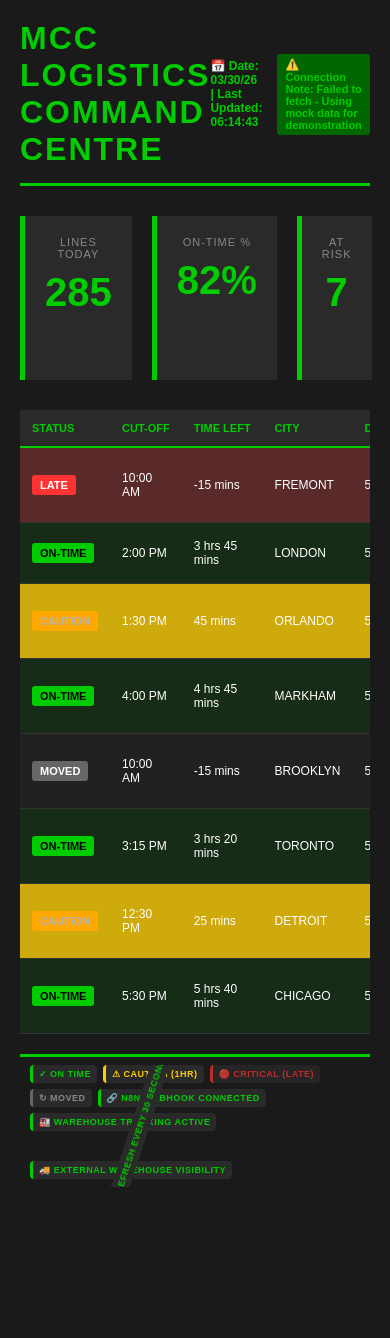
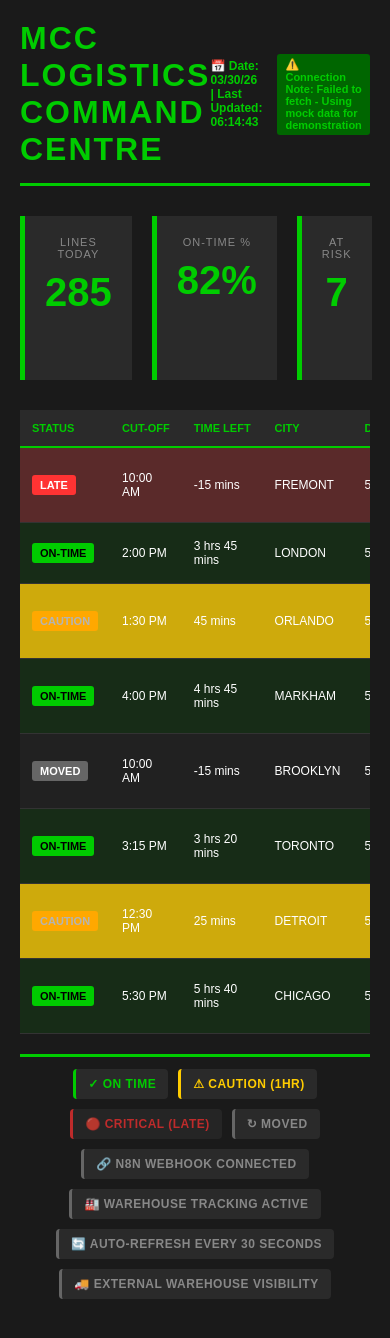
Before and after one commit to ricardo-business-camp/mcc-logistics-dashboard, a React (Create React App) app: page / in a window 390 px wide. Shown: the top 1338 px of the page. Before the commit the page ends 1235 px from the top, so only its background shows below. Built offline with nearby package versions, Linux system fonts and the light colour scheme.

Commit message:
Update App.css

```diff
--- a/src/App.css
+++ b/src/App.css
@@ -15,6 +15,8 @@ body {
   min-height: 100vh;
   padding: 20px;
   padding-bottom: 40px;
+  display: flex;
+  flex-direction: column;
 }
 
 /* HEADER */
@@ -176,6 +178,15 @@ body {
   }
 }
 
+@keyframes pulse {
+  0%, 100% {
+    opacity: 1;
+  }
+  50% {
+    opacity: 0.6;
+  }
+}
+
 /* STATUS BADGE */
 .status-badge {
   display: inline-block;
@@ -236,29 +247,32 @@ body {
   font-size: 10px;
   color: #888;
 }
-/* DASHBOARD FOOTER */
+
+/* ===== DASHBOARD FOOTER ===== */
 .dashboard-footer {
   background-color: #1a1a1a;
   border-top: 3px solid #00cc00;
-  padding: 15px 20px;
+  padding: 12px 15px;
   margin-top: auto;
   position: relative;
   bottom: 0;
   width: 100%;
+  box-sizing: border-box;
 }
 
 .footer-status {
   display: flex;
   flex-wrap: wrap;
-  gap: 20px;
+  gap: 10px;
   justify-content: center;
   align-items: center;
+  width: 100%;
 }
 
 .status-item {
   display: inline-flex;
   align-items: center;
-  gap: 8px;
+  gap: 6px;
   font-size: 12px;
   color: #888;
   font-weight: bold;
@@ -267,7 +281,8 @@ body {
   padding: 8px 12px;
   border-radius: 4px;
   background-color: #2a2a2a;
-  transition: all 0.3s ease;
+  border-left: 3px solid #666;
+  white-space: nowrap;
 }
 
 .status-item.on-time {
@@ -290,92 +305,3 @@ body {
   color: #888;
   border-left: 3px solid #666;
 }
-
-.status-item.webhook {
-  color: #00cc00;
-  border-left: 3px solid #00cc00;
-}
-
-.status-item.warehouse {
-  color: #00cc00;
-  border-left: 3px solid #00cc00;
-}
-
-.status-item.refresh {
-  color: #00cc00;
-  border-left: 3px solid #00cc00;
-  animation: spin 2s linear infinite;
-}
-
-.status-item.external {
-  color: #00cc00;
-  border-left: 3px solid #00cc00;
-}
-
-@keyframes pulse {
-  0%, 100% {
-    opacity: 1;
-  }
-  50% {
-    opacity: 0.6;
-  }
-}
-
-@keyframes spin {
-  0% {
-    transform: rotate(0deg);
-  }
-  100% {
-    transform: rotate(360deg);
-  }
-}
-
-/* RESPONSIVE FOOTER */
-@media (max-width: 1024px) {
-  .footer-status {
-    gap: 10px;
-  }
-
-  .status-item {
-    font-size: 11px;
-    padding: 6px 10px;
-    gap: 6px;
-  }
-}
-
-@media (max-width: 768px) {
-  .dashboard-footer {
-    padding: 10px 15px;
-  }
-
-  .footer-status {
-    gap: 8px;
-    justify-content: flex-start;
-    overflow-x: auto;
-    padding-bottom: 8px;
-  }
-
-  .status-item {
-    font-size: 10px;
-    padding: 5px 8px;
-    gap: 5px;
-    white-space: nowrap;
-    flex-shrink: 0;
-  }
-}
-
-@media (max-width: 480px) {
-  .dashboard-footer {
-    padding: 8px 10px;
-  }
-
-  .footer-status {
-    gap: 6px;
-  }
-
-  .status-item {
-    font-size: 9px;
-    padding: 4px 6px;
-    gap: 4px;
-  }
-}
```
